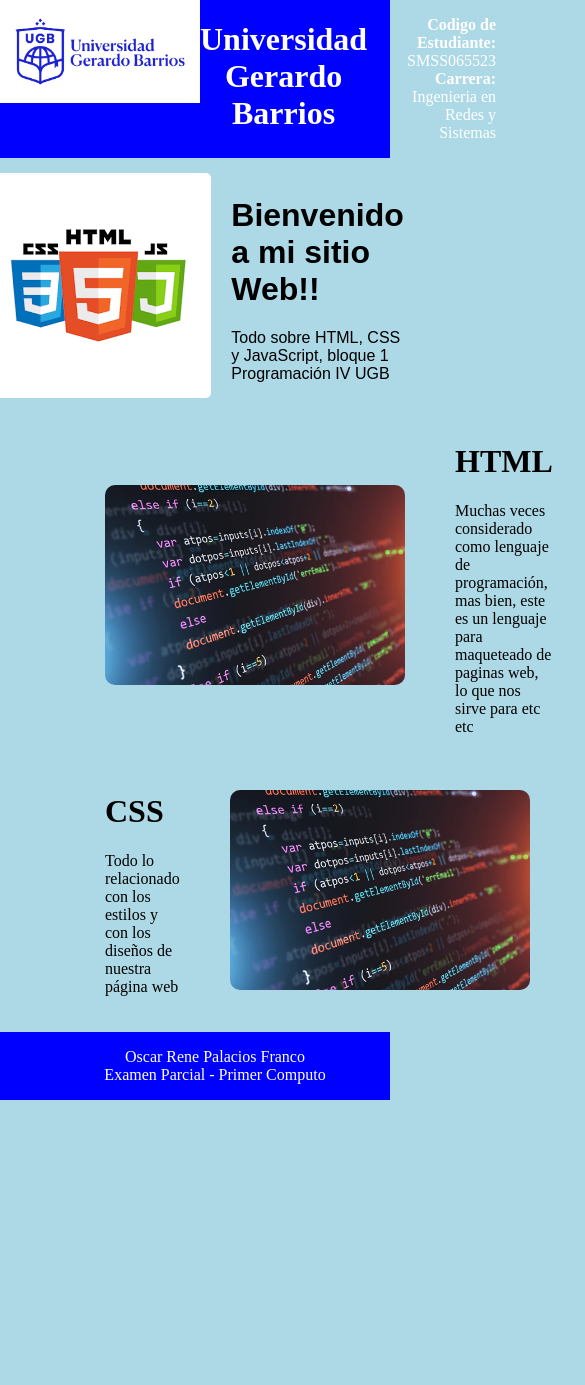
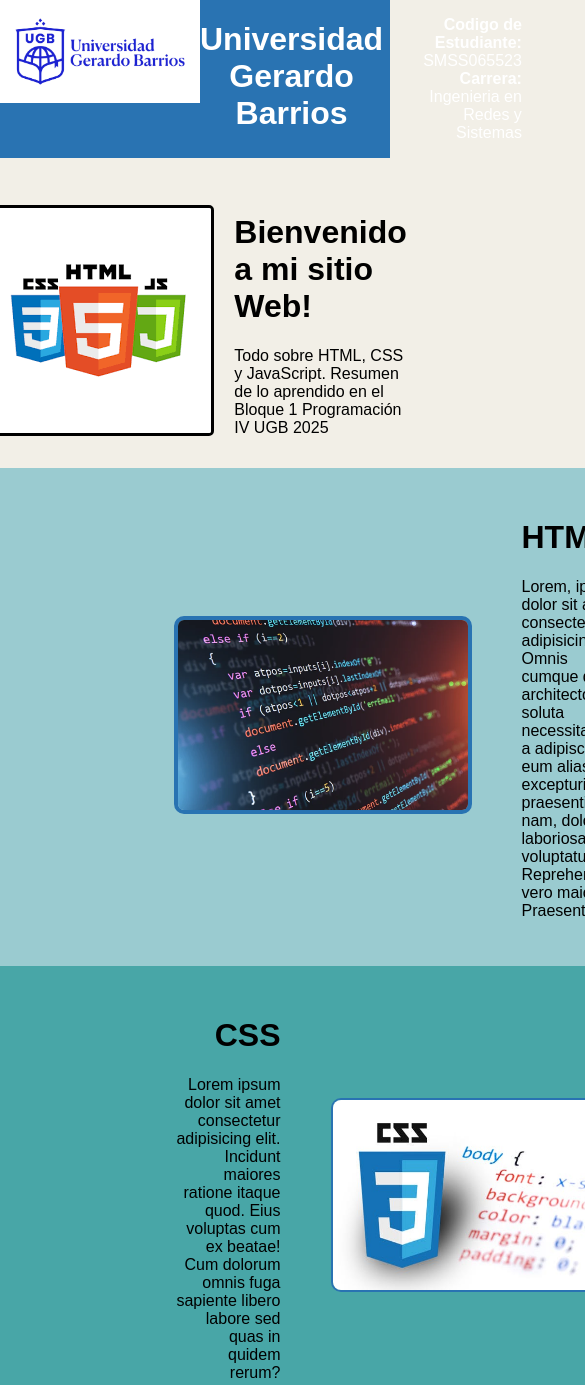
Before and after one commit to OSFranc/Parcial1_PrograIV, a plain HTML site: page index.html in a window 390 px wide. Shown: the top 1385 px of the page, 585 px wide, since content can reach past the window. Before the commit the page ends 1100 px from the top, so only its background shows below. Drawn offline with Linux system fonts and the light colour scheme.

Commit message:
Added more responsive elements

```diff
--- a/index.html
+++ b/index.html
@@ -16,35 +16,52 @@
         </div>
         <div class="rightMainDiv">
             <div>
-                <h1>Bienvenido a mi sitio Web!!</h1>
+                <h1>Bienvenido a mi sitio Web!</h1>
             </div>
             <div>
-                <p>Todo sobre HTML, CSS y JavaScript, bloque 1 Programación IV UGB</p>
+                <p>Todo sobre HTML, CSS y JavaScript. Resumen de lo aprendido en el Bloque 1 Programación IV UGB 2025</p>
             </div>
         </div>
     </div>
 
+<!--Acá incia el div de las barras horizontales-->
+<div id="CuerpoDiv">
 
     <div class="sectionRight">
         <div>
         <img src="images/htmlIMage.png">
         </div>
-        <div>
+        <div style="min-width: 105px;">
             <h1>HTML</h1>
-            <p>Muchas veces considerado como lenguaje de programación, mas bien, este es un lenguaje para maqueteado de paginas web, lo que nos sirve para etc etc</p>
+            <p>Lorem, ipsum dolor sit amet consectetur adipisicing elit. Omnis cumque quae architecto hic soluta necessitatibus a adipisci, eum alias excepturi, cum praesentium nam, dolore laboriosam voluptatum. Reprehenderit, vero maiores! Praesentium!</p>
         </div>
     </div>
 
-    <div class="sectionRight">
-            <div>
+    <div class="sectionLeft">
+            <div style="text-align: end; min-width: 105px;">
             <h1>CSS</h1>
-            <p>Todo lo relacionado con los estilos y con los diseños de nuestra página web</p>
+            <p>Lorem ipsum dolor sit amet consectetur adipisicing elit. Incidunt maiores ratione itaque quod. Eius voluptas cum ex beatae! Cum dolorum omnis fuga sapiente libero labore sed quas in quidem rerum?</p>
         </div>
         <div>
-        <img src="images/htmlIMage.png">
+        <img src="images/css.jpg">
         </div>
 
     </div>
+
+    <div class="sectionRight">
+        <div>
+        <img src="images/jsImage.png">
+        </div>
+        <div style="min-width: 105px;">
+            <h1>JavaScript</h1>
+            <p>Lorem, ipsum dolor sit amet consectetur adipisicing elit. Omnis cumque quae architecto hic soluta necessitatibus a adipisci, eum alias excepturi, cum praesentium nam, dolore laboriosam voluptatum. Reprehenderit, vero maiores! Praesentium!</p>
+        </div>
+    </div>
+
+</div>
+<!--Este div cierra las barras horizontales-->
+
+
 
 
     <!--Aca comienza el footer-->
--- a/styles.css
+++ b/styles.css
@@ -1,6 +1,7 @@
 body{
-    background-color: lightblue;
+    background-color: #F2EFE7;
     margin: 0px;
+    font-family: sans-serif;
 }
 
 #headerUGB{
@@ -9,7 +10,7 @@
     flex-direction: row;
     justify-content:space-between;
     margin: 0px;
-    background-color: blue;
+    background-color: #2973B2;
     padding-right: 50px;
     height: auto;
 }
@@ -43,7 +44,7 @@
     padding-left: 30px;
     padding-right: 30px;
     gap: 20px;
-    margin-top: 15px;
+    margin-top: 35px;
     margin-bottom: 15px;
     justify-content: center;
     align-items: center;
@@ -52,10 +53,19 @@
 
 .MainDiv img{
     border-radius: 5px;
+    border: solid black 3px;
 }
 
 .rightMainDiv{
     font-family: sans-serif;
+}
+
+#cuerpoDiv{
+    display: flex;
+    flex-direction: column;
+    gap: 0px;
+    margin-top: 75px;
+    margin-bottom: 75px;
 }
 
 .sectionRight{
@@ -63,32 +73,60 @@
     flex-direction: row;
     flex-wrap: nowrap;
     gap: 50px;
-    align-items: center;
-    padding-left: 30px;
-    padding-right: 30px;
-    margin-left: 75px;
-    margin-right: 75px;
-    margin-top: 20px;
-    margin-bottom: 20px;
+    align-items:center;
+    padding-left: 400px;
+    padding-right: 400px;
+    padding-top: 30px;
+    padding-bottom: 30px;
+    justify-content: center;
+    border-left: 20%;
+    border-right: 20%;
+    background-color: #9ACBD0;
 
 }
 
 .sectionRight img{
     border-radius: 10px;
-    height: 200px;
-    width: 300px;
+    height: 190px;
+    width: 290px;
+    border: solid #2973B2 4px;
+}
+
+
+
+.sectionLeft{
+    display: flex;
+    flex-direction: row;
+    flex-wrap: nowrap;
+    gap: 50px;
+    align-items:center;
+    padding-left: 400px;
+    padding-right: 400px;
+    padding-top: 30px;
+    padding-bottom: 30px;
+    justify-content: center;
+    border-left: 20%;
+    border-right: 20%;
+    background-color:#48A6A7;
+
+
+
+}
+
+.sectionLeft img{
+    border-radius: 10px;
+    height: 190px;
+    width: 290px;
+    border: solid #2973B2 2px;
+
 }
 
 
 
 
 
-
-
-
-
 #footerUGB{
-    background-color: blue;
+    background-color: #2973B2;
     display: flex;
     align-items: center;
     justify-content: center;
```
Also changed, not shown: images/css.jpg (added), images/jsImage.png (added).
